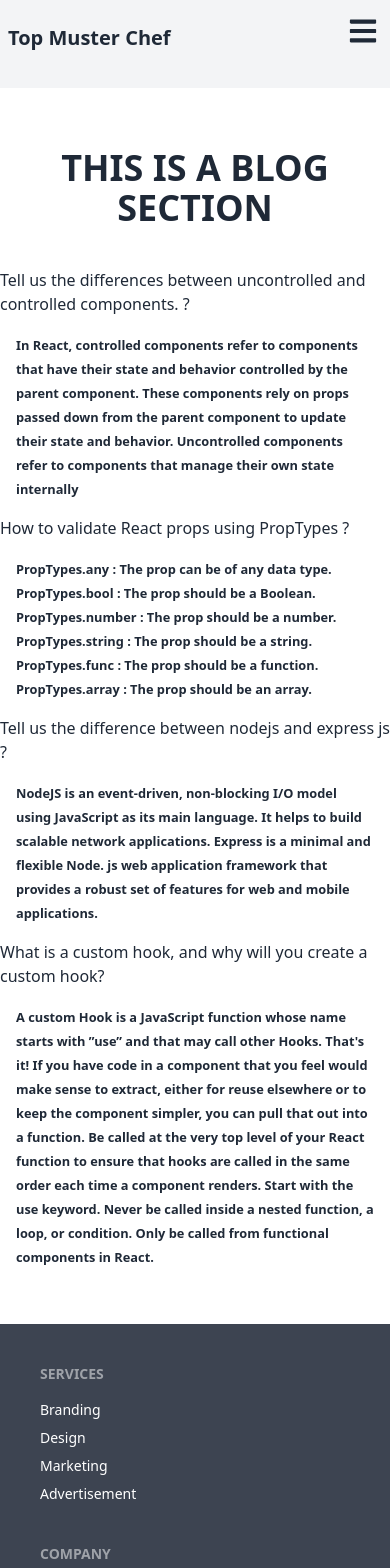
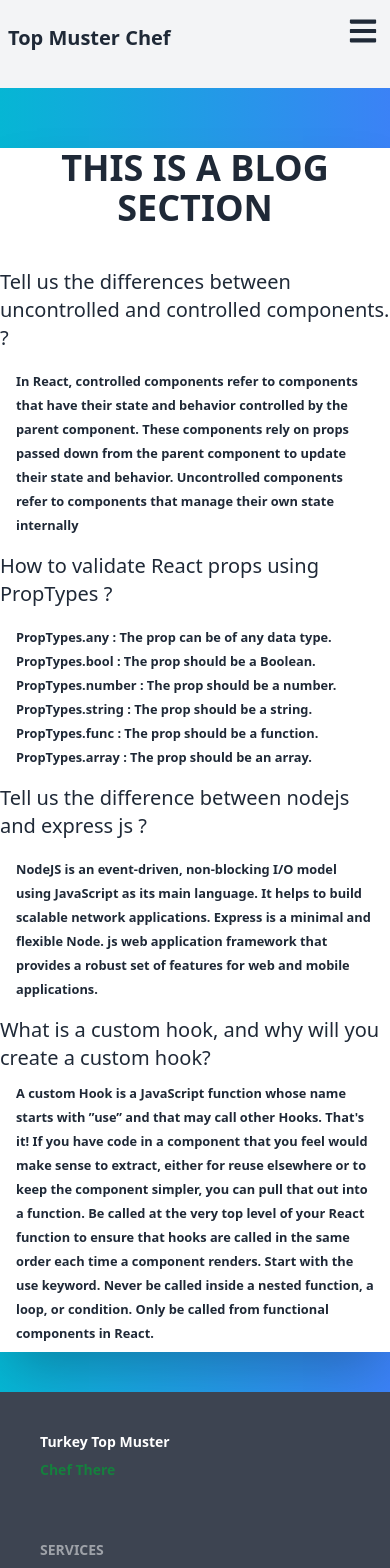
Before and after one commit to MdArefineAhamedJoy/top-master-chef, a React (Vite) app: page /blog in a window 390 px wide. Shown: the top 1568 px of the page. Built offline with nearby package versions, Linux system fonts and the light colour scheme; no server answers.

Commit message:
add responsive section and degin

```diff
--- a/src/Pagess/Banner/Banner.jsx
+++ b/src/Pagess/Banner/Banner.jsx
@@ -21,7 +21,8 @@ const Banner = () => {
         <div className="hero-overlay bg-opacity-20"></div>
         <div className="hero-content text-center text-neutral-content">
           <div className="max-w-md">
-            <h1 className="mb-5 text-5xl font-bold">World Top Muster <span className="text-green-700">Chef There</span></h1>
+            <h1 className="mb-5 md:text-5xl text-3xl font-bold">Turkey Top Muster
+            <br /> <span className="text-green-700">Chef There</span></h1>
             <p className="mb-5">Watch the world's best chefs compete in intense cooking challenges and see who will become the next Top Master Chef. Get ready for a thrilling culinary adventure!</p>
             <button className="btn bg-gradient-to-r from-cyan-500 to-blue-500">Get Started</button>
           </div>
--- a/src/Pagess/Blog/Blog.jsx
+++ b/src/Pagess/Blog/Blog.jsx
@@ -2,13 +2,14 @@ import React, { useRef } from "react";
 
 const Blog = () => {
   return (
-    <div className="md:px-5 py-10">
+    <div className="md:px-5 bg-gradient-to-r from-cyan-500 to-blue-500  py-10">
+      <div className="shadow-2xl md:p-10 bg-base-100">
         <h1 className="text-center text-4xl uppercase font-bold mt-5 mb-10">
           This is a blog section
         </h1>
-      <h3>
-        Tell us the differences between uncontrolled and controlled components.
-        ?
+        <h3 className="text-xl">
+          Tell us the differences between uncontrolled and controlled
+          components. ?
         </h3>
         <p className="p-4 font-bold">
           <small>
@@ -19,7 +20,7 @@ const Blog = () => {
             components that manage their own state internally
           </small>
         </p>
-      <h3> How to validate React props using PropTypes ?</h3>
+        <h3 className="text-xl"> How to validate React props using PropTypes ?</h3>
         <p className="p-4 font-bold">
           <small>
             PropTypes.any : The prop can be of any data type.
@@ -35,30 +36,31 @@ const Blog = () => {
             PropTypes.array : The prop should be an array.
           </small>
         </p>
-      <h3> Tell us the difference between nodejs and express js ? </h3>
+        <h3 className="text-xl"> Tell us the difference between nodejs and express js ? </h3>
         <p className="p-4 font-bold">
           <small>
-          NodeJS is an event-driven, non-blocking I/O model using JavaScript as
-          its main language. It helps to build scalable network applications.
-          Express is a minimal and flexible Node. js web application framework
-          that provides a robust set of features for web and mobile
-          applications.
+            NodeJS is an event-driven, non-blocking I/O model using JavaScript
+            as its main language. It helps to build scalable network
+            applications. Express is a minimal and flexible Node. js web
+            application framework that provides a robust set of features for web
+            and mobile applications.
           </small>
         </p>
-      <h3> What is a custom hook, and why will you create a custom hook?</h3>
-      <p className="p-4 font-bold">
+        <h3 className="text-xl"> What is a custom hook, and why will you create a custom hook?</h3>
+        <p className="p-4 py-2 font-bold">
           <small>
             A custom Hook is a JavaScript function whose name starts with ”use”
             and that may call other Hooks. That's it! If you have code in a
-          component that you feel would make sense to extract, either for reuse
-          elsewhere or to keep the component simpler, you can pull that out into
-          a function. Be called at the very top level of your React function to
-          ensure that hooks are called in the same order each time a component
-          renders. Start with the use keyword. Never be called inside a nested
-          function, a loop, or condition. Only be called from functional
-          components in React.
+            component that you feel would make sense to extract, either for
+            reuse elsewhere or to keep the component simpler, you can pull that
+            out into a function. Be called at the very top level of your React
+            function to ensure that hooks are called in the same order each time
+            a component renders. Start with the use keyword. Never be called
+            inside a nested function, a loop, or condition. Only be called from
+            functional components in React.
           </small>
         </p>
+      </div>
     </div>
   );
 };
--- a/src/Pagess/ChefCard/ChefCard.jsx
+++ b/src/Pagess/ChefCard/ChefCard.jsx
@@ -1,7 +1,7 @@
-import React, { useEffect, useState } from "react";
+import React from "react";
 import { Link } from "react-router-dom";
 
-const ChefCard = ({ data, handelDetails }) => {
+const ChefCard = ({ data }) => {
   const {
     id,
     chef_picture,
@@ -14,8 +14,8 @@ const ChefCard = ({ data, handelDetails }) => {
   return (
     <div className="">
       <div className="card md:w-96 shadow-xl ">
-        <figure>
-          <img src={chef_picture} alt="Shoes" />
+        <figure className="md:w-full h-40" >
+          <img className="w-full h-full" src={chef_picture} alt="Shoes" />
         </figure>
         <div className="card-body">
           <h2 className="card-title">Chef Name : {chef_name}</h2>
--- a/src/Pagess/ChefDetails/ChefDetails.jsx
+++ b/src/Pagess/ChefDetails/ChefDetails.jsx
@@ -18,8 +18,8 @@ const ChefDetails = () => {
   return (
     <div className="px-5">
       <div className="card md:card-side bg-base-100 shadow-xl my-20">
-        <figure className="w-3/1 p-10">
-          <img src={chefPicture} alt="Album" />
+        <figure className="w-3/1  p-10">
+          <img className="md:w-96 md:h-96" src={chefPicture} alt="Album" />
         </figure>
         <div className="card-body w-1/3">
           <h1 className="text-center font-bold mb-5 pb-2 border-b-2 border-sky-700 text-2xl">
--- a/src/Pagess/ExtraSection/PopularItem.jsx
+++ b/src/Pagess/ExtraSection/PopularItem.jsx
@@ -9,7 +9,9 @@ import img from "../../assets/banner-5.webp";
 const PopularItem = () => {
   const [items, setItems] = useState([]);
   useEffect(() => {
-    fetch("https://top-master-chef-world-server-mdarefineahamedjoy.vercel.app/items")
+    fetch(
+      "https://top-master-chef-world-server-mdarefineahamedjoy.vercel.app/items"
+    )
       .then((res) => res.json())
       .then((data) => setItems(data));
   }, []);
@@ -38,14 +40,11 @@ const PopularItem = () => {
                   alt="food"
                 />
               </figure>
-              <div className=" flex justify-between p-4 ">
-                <h2>Fd Name : {item.name}</h2>
-                <p>Fd Origin : {item.origin}</p>
-              </div>
+              <h2 className="text-center font-bold p-4 pt-0 ">Fd Name : {item.name}</h2>
             </div>
           ))}
         </div>
-        <div className="bg-red-500 border  mt-3  md:w-4/12 ">
+        <div className="bg-gradient-to-r from-cyan-500 to-blue-500   mt-3  md:w-4/12 ">
           <Swiper
             modules={[Navigation, Pagination, Scrollbar, A11y]}
             spaceBetween={0}
@@ -55,9 +54,11 @@ const PopularItem = () => {
           >
             {items.map((data) => (
               <SwiperSlide key={data.id}>
-                <img className="w-full h-96" src={data.image_url} alt="" />
-                <p className="mt-10 text-center">{data.name}</p>
-                <p className="pb-20 px-3">{data.description}</p>
+                <img className="w-full h-screen" src={data.image_url} alt="" />
+                <div className="text-white">
+                <p className="mt-3 font-bold text-lg text-center">{data.name}</p>
+                <p className="pb-10 px-3">{data.description}</p>
+                </div>
               </SwiperSlide>
             ))}
           </Swiper>
--- a/src/Pagess/Home/Home.jsx
+++ b/src/Pagess/Home/Home.jsx
@@ -13,7 +13,7 @@ const Home = () => {
     <div className="  opacity-80 md:px-5">
       <Banner></Banner>
       <div className="mt-20">
-        <h1 className="font-bold text-2xl text-center pb-10 ">World Top Master Chef</h1>
+        <h1 className="font-bold text-2xl text-center pb-10 ">Turkey Top Master Chef</h1>
         <div className=" grid md:grid-cols-3 grid-cols-1 gap-5">
           {chefData.map((data) => (
             <ChefCard data={data} key={data.id}></ChefCard>
--- a/src/Pagess/Sheard/Footer.jsx
+++ b/src/Pagess/Sheard/Footer.jsx
@@ -2,8 +2,11 @@ import React from "react";
 
 const Footer = () => {
   return (
+    <footer className="footer p-10 bg-neutral text-neutral-content ">
+      <h1 className="mb-5 md:text-3xl font-bold">
+        Turkey Top Muster <span className="text-green-700">Chef There</span>
 
-      <footer className="footer p-10 bg-neutral text-neutral-content ">
+      </h1>
       <div>
         <span className="footer-title">Services</span>
         <a className="link link-hover">Branding</a>
--- a/src/Pagess/Sheard/Navbar.jsx
+++ b/src/Pagess/Sheard/Navbar.jsx
@@ -25,7 +25,7 @@ const Navbar = () => {
     <div>
       <div className="w-full  bg-gray-100  ">
         <nav className={`md:flex justify-between items-center  p-2 md:px-5  `}>
-          <h1 className=" md:text-3xl  md:mb-0 mb-3 py-4 md:p-4 text-xl font-extrabold md:bg-green-400 md:text-white">
+          <h1 className=" md:text-3xl  md:mb-0 mb-3 py-4 md:p-4 text-xl font-extrabold md:bg-gradient-to-r from-cyan-500 to-blue-500 md:text-white">
             Top Muster Chef
           </h1>
           <div
```
Lines whose indentation alone changed are shown as unchanged.
